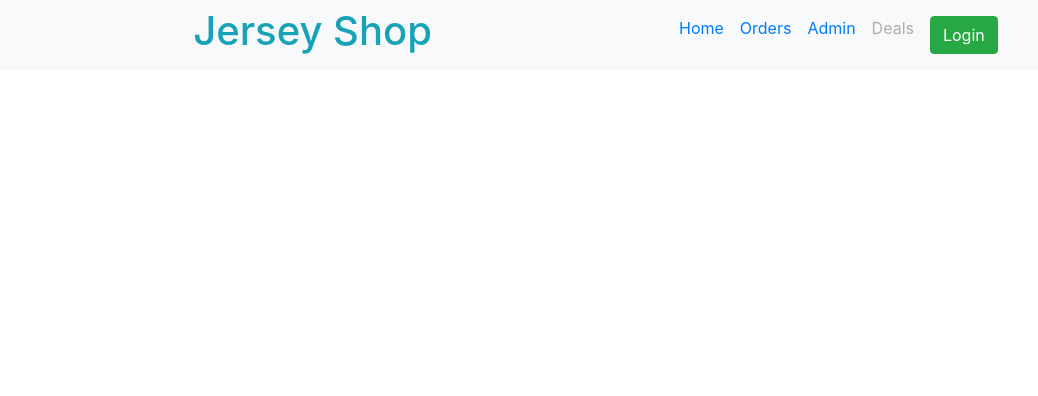
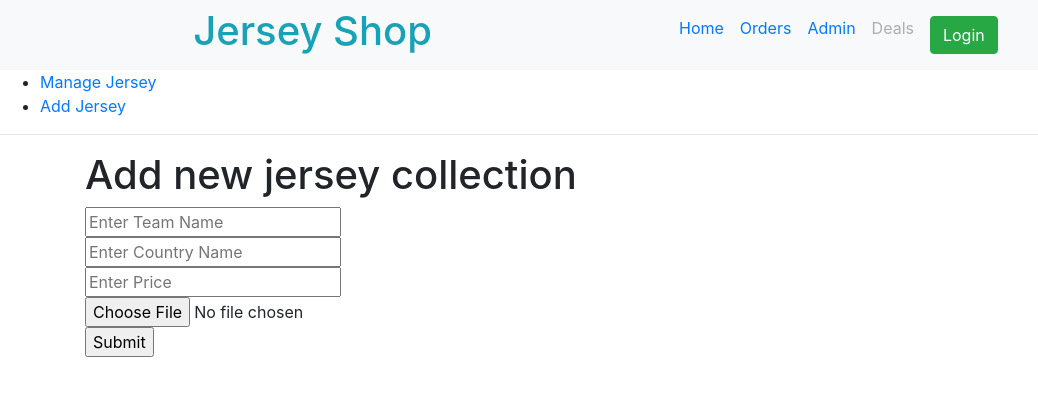
Before and after one commit to mdmehedyhassan/jerseyShop-client, a React (Create React App) app: page /addJersey in a window 1280 px wide. Shown: the top 396 px of the page, without its empty margins (0-1038 px from the left). Built offline with nearby package versions, Linux system fonts and the light colour scheme.

Commit message:
delete btn add

```diff
--- a/src/App.js
+++ b/src/App.js
@@ -26,7 +26,7 @@ function App() {
           <Route path="/orders">
             <Orders />
           </Route>
-          <Route path="/admin">
+          <Route path="/addJersey">
             <Admin />
           </Route>
           <Route path="/deals">
--- a/src/components/AddJersey/AddJersey.js
+++ b/src/components/AddJersey/AddJersey.js
@@ -0,0 +1,62 @@
+import axios from 'axios';
+import React from 'react';
+import { useState } from 'react';
+import { useForm } from "react-hook-form";
+
+const AddJersey = () => {
+    const { register, handleSubmit, watch, errors } = useForm();
+    const [imageURL, setImageURL] = useState(null);
+
+    const onSubmit = data => {
+        const jerseyData ={
+            name: data.name,
+            country: data.country,
+            price: data.price,
+            imageURL : imageURL
+        }
+        const url =`https://rhubarb-cobbler-32242.herokuapp.com/admin`;
+        fetch(url, {
+            method: 'POST',
+            headers: {
+                'Content-Type': 'application/json'
+            },
+            body: JSON.stringify(jerseyData)
+        })
+        .then(res => console.log('server site response', res))
+    };
+
+    const handleImageUpload = e => {
+        console.log(e.target.files[0])
+        const imageData = new FormData();
+        imageData.set('key', 'a1ba3e13fdbd038c280ff0ec734e059f');
+        imageData.append('image', e.target.files[0])
+
+        axios.post('https://api.imgbb.com/1/upload', imageData)
+          .then(function (response) {
+            setImageURL(response.data.data.display_url);
+          })
+          .catch(function (error) {
+            console.log(error);
+          });
+
+    }
+
+    return (
+        <div className="container">
+            <h1>Add new jersey collection</h1>
+            <form onSubmit={handleSubmit(onSubmit)}>
+                <input name="name" placeholder="Enter Team Name" ref={register} />
+                <br/>
+                <input name="country" placeholder="Enter Country Name" ref={register} />
+                <br/>
+                <input type="number" name="price" placeholder="Enter Price" ref={register} />
+                <br/>
+                <input name="imageURL" type="file" onChange={handleImageUpload} />
+                <br/>
+                <input type="submit" />
+            </form>
+        </div>
+    );
+};
+
+export default AddJersey;
--- a/src/components/Admin/Admin.js
+++ b/src/components/Admin/Admin.js
@@ -1,60 +1,42 @@
-import axios from 'axios';
 import React from 'react';
-import { useState } from 'react';
-import { useForm } from "react-hook-form";
+import AddJersey from '../AddJersey/AddJersey';
+import ManageJersey from '../ManageJersey/ManageJersey';
+import {
+    BrowserRouter as Router,
+    Switch,
+    Route,
+    Link
+} from "react-router-dom";
 
 const Admin = () => {
-    const { register, handleSubmit, watch, errors } = useForm();
-    const [imageURL, setImageURL] = useState(null);
-
-    const onSubmit = data => {
-        const jerseyData ={
-            name: data.name,
-            country: data.country,
-            price: data.price,
-            imageURL : imageURL
-        }
-        const url =`https://rhubarb-cobbler-32242.herokuapp.com/admin`;
-        fetch(url, {
-            method: 'POST',
-            headers: {
-                'Content-Type': 'application/json'
-            },
-            body: JSON.stringify(jerseyData)
-        })
-        .then(res => console.log('server site response', res))
-    };
-
-    const handleImageUpload = e => {
-        console.log(e.target.files[0])
-        const imageData = new FormData();
-        imageData.set('key', 'a1ba3e13fdbd038c280ff0ec734e059f');
-        imageData.append('image', e.target.files[0])
-
-        axios.post('https://api.imgbb.com/1/upload', imageData)
-          .then(function (response) {
-            setImageURL(response.data.data.display_url);
-          })
-          .catch(function (error) {
-            console.log(error);
-          });
-
-    }
-
     return (
         <div>
-            <h1>Add new jersey collection</h1>
-            <form onSubmit={handleSubmit(onSubmit)}>
-                <input name="name" placeholder="Enter Team Name" ref={register} />
-                <br/>
-                <input name="country" placeholder="Enter Country Name" ref={register} />
-                <br/>
-                <input type="number" name="price" placeholder="Enter Price" ref={register} />
-                <br/>
-                <input name="imageURL" type="file" onChange={handleImageUpload} />
-                <br/>
-                <input type="submit" />
-            </form>
+            <Router>
+                <div>
+                    <ul>
+                        <li>
+                            <Link to="/manageJersey">Manage Jersey</Link>
+                        </li>
+                        <li>
+                            <Link to="/addJersey">Add Jersey</Link>
+                        </li>
+                    </ul>
+
+                    <hr />
+
+
+                    <Switch>
+                        <Route exact path="/addJersey">
+                            <AddJersey></AddJersey>
+                        </Route>
+                        <Route exact path="/manageJersey">
+                            <ManageJersey></ManageJersey>
+                        </Route>
+                    </Switch>
+                </div>
+            </Router>
+
+
         </div>
     );
 };
--- a/src/components/Header/Header.js
+++ b/src/components/Header/Header.js
@@ -15,7 +15,7 @@ const Header = () => {
                     <Nav className="mr-auto " activeKey="/home">
                         <Link className="p-2" to="/home">Home</Link>
                         <Link className="p-2" to="/orders">Orders</Link>
-                        <Link className="p-2" to="/admin">Admin</Link>
+                        <Link className="p-2" to="/addJersey">Admin</Link>
                         <Nav.Link eventKey="disabled" disabled>Deals</Nav.Link>
                         <Link className="p-2" to="/login"><button className="btn btn-success">Login</button></Link>
                     </Nav>
--- a/src/components/ManageJersey/ManageJersey.js
+++ b/src/components/ManageJersey/ManageJersey.js
@@ -1,8 +1,27 @@
-import React from 'react';
+import React, { useEffect, useState } from 'react';
+import ManageJerseyDelete from '../ManageJerseyDelete/ManageJerseyDelete';
 
 const ManageJersey = () => {
+    const [manageJersey, setManageJersey] = useState([])
+    useEffect(() => {
+        fetch('https://rhubarb-cobbler-32242.herokuapp.com/jerseys')
+            .then(res => res.json())
+            .then(data => setManageJersey(data))
+    }, [])
     return (
-        <div>
+        <div className="container ">
+            <table className="mb-4 bg-warning text-danger" style={{ width: '100%' }}>
+                <tr >
+                    <th style={{ width: '20%' }}>Jersey Name</th>
+                    <th style={{ width: '20%' }}>Country</th>
+                    <th style={{ width: '20%' }}>Price</th>
+                    <th style={{ width: '20%' }}>Action</th>
+                </tr>
+            </table>
+            {
+                manageJersey.map(manage => <ManageJerseyDelete manage={manage} key={manage._id}></ManageJerseyDelete>)
+            }
+
 
         </div>
     );
--- /dev/null
+++ b/src/components/ManageJerseyDelete/ManageJerseyDelete.css
@@ -0,0 +1,9 @@
+table, th, td {
+    border: 1px solid black;
+    border-collapse: collapse;
+  }
+  th, td {
+    padding: 5px;
+    text-align: left;
+    margin: 5px;
+  }
--- /dev/null
+++ b/src/components/ManageJerseyDelete/ManageJerseyDelete.js
@@ -0,0 +1,24 @@
+import React from 'react';
+import './ManageJerseyDelete.css'
+
+const ManageJerseyDelete = (props) => {
+    const deleteJersey = id => {
+
+    }
+    const { name, price, country, _id } = props.manage;
+    return (
+        <div>
+            <table style={{ width: '100%' }}>
+                <tr>
+                    <td style={{ width: '20%' }}>{name}</td>
+                    <td style={{ width: '20%' }}>{country}</td>
+                    <td style={{ width: '20%' }}>${price}</td>
+                    <td style={{ width: '20%' }}><button onClick={() =>deleteJersey(_id)} className="btn btn-danger">Delete</button></td>
+                </tr>
+            </table>
+
+        </div>
+    );
+};
+
+export default ManageJerseyDelete;
```
